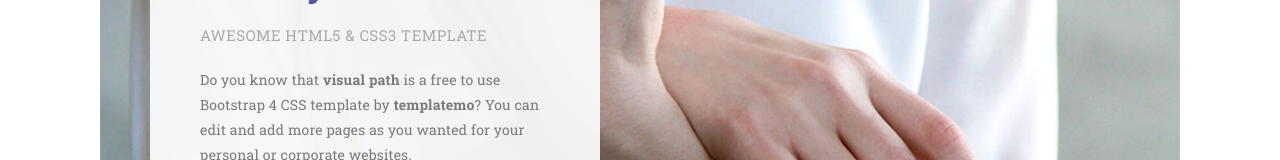
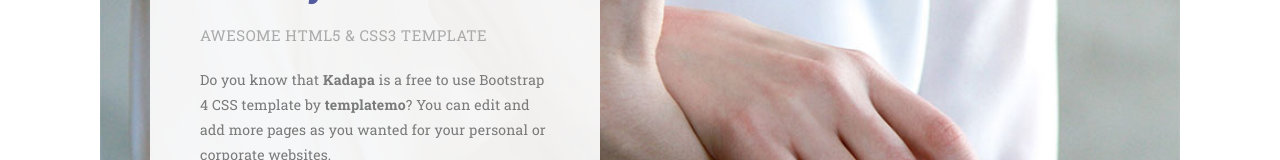
Before and after one commit to Nagendra9849/template-prjct, a plain HTML site: page templatemo_529_ramayana/index.html in a window 1280 px wide. Shown: the part 387-547 px from the top of the page. Drawn offline with Linux system fonts and the light colour scheme.

Commit message:
nagendra reddy to Kadapa

```diff
--- a/templatemo_529_ramayana/index.html
+++ b/templatemo_529_ramayana/index.html
@@ -53,7 +53,7 @@ https://templatemo.com/tm-529-ramayana
                           <div class="banner-caption">
                             <h4>Hello, this is your <em>Ramayana</em> Theme.</h4>
                             <span>AWESOME HTML5 &amp; CSS3 TEMPLATE</span>
-                            <p>Do you know that <strong>visual path</strong> is a free to use Bootstrap 4 CSS template by <strong>templatemo</strong>? You can edit and add more pages as you wanted for your personal or corporate websites.</p>
+                            <p>Do you know that <strong>Kadapa </strong> is a free to use Bootstrap 4 CSS template by <strong>templatemo</strong>? You can edit and add more pages as you wanted for your personal or corporate websites.</p>
                             <div class="primary-button">
                               <a href="#">Read More</a>
                             </div>
```
